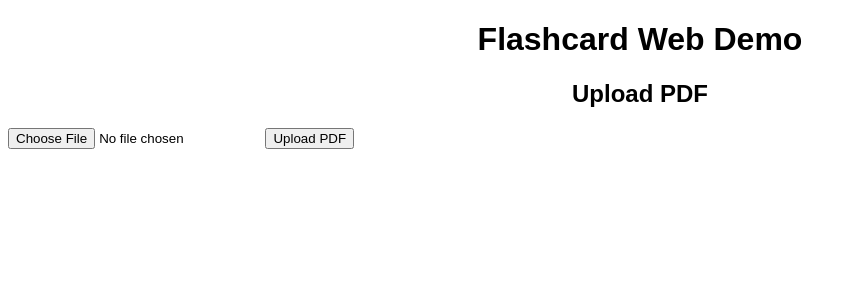
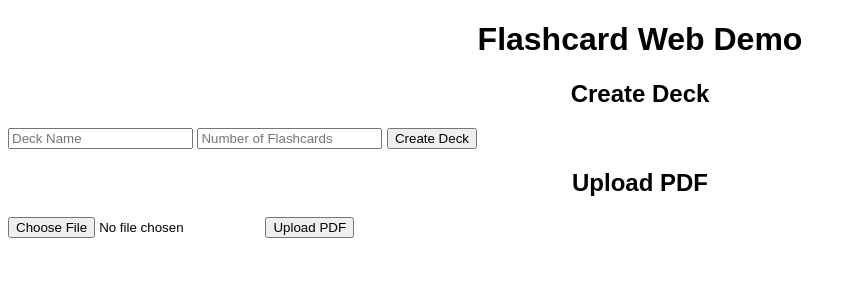
Before and after one commit to Temda/Flashcard-PDF, a Flask app: page / in a window 1280 px wide. Shown: the top 300 px of the page, without its empty margins (0-856 px from the left). Run offline with Flask 3, Linux system fonts and the light colour scheme.

Commit message:
update template and javascript Mock Data flashcards :)

```diff
--- a/backend/routes.py
+++ b/backend/routes.py
@@ -17,16 +17,39 @@ def upload_file():
     if file and allowed_file(file.filename):
         text = extract_text_from_pdf(file)
         flashcards = generate_flashcards(text)
-        return jsonify(flashcards)
+        # print(text)
+        return jsonify(flashcards), 200
     return jsonify({'error': 'Invalid file type'}), 400
 
 def allowed_file(filename):
     return '.' in filename and filename.rsplit('.', 1)[1].lower() in app.config['ALLOWED_EXTENSIONS']
 
+# Mock Data Testing
 def generate_flashcards(text):
+    mock_flashcards = [
+        {"front": "Artificial Intelligence", "back": "ปัญญาประดิษฐ์"},
+        {"front": "Machine Learning", "back": "การเรียนรู้ของเครื่อง"},
+        {"front": "Neural Network", "back": "เครือข่ายประสาทเทียม"},
+        {"front": "Deep Learning", "back": "การเรียนรู้เชิงลึก"},
+        {"front": "Natural Language Processing", "back": "การประมวลผลภาษาธรรมชาติ"},
+    ]
+
     sentences = text.split('\n')
+
     flashcards = []
-    for sentence in sentences:
-        translation = translate_text(sentence)
-        flashcards.append({'front': sentence, 'back': translation})
+    for i, sentence in enumerate(sentences):
+        if i < len(mock_flashcards):
+            flashcards.append(mock_flashcards[i])
+        else:
+            flashcards.append({'front': sentence, 'back': sentence})
+
     return flashcards
+
+# รอ เชื่อมต่อกับ AI
+# def generate_flashcards(text):
+#     sentences = text.split('\n')
+#     flashcards = []
+#     for sentence in sentences:
+#         translation = translate_text(sentence)
+#         flashcards.append({'front': sentence, 'back': translation})
+#     return flashcards
--- a/backend/static/js/scripts.js
+++ b/backend/static/js/scripts.js
@@ -1,5 +1,11 @@
 let deck = [];
 let currentCardIndex = 0;
+
+function createDeck() {
+    const deckName = document.getElementById('deckName').value;
+    const numFlashcards = document.getElementById('numFlashcards').value;
+    console.log(`Deck created: ${deckName} with ${numFlashcards} flashcards`);
+}
 
 function uploadPDF() {
     const pdfFile = document.getElementById('pdfFile').files[0];
--- a/backend/templates/index.html
+++ b/backend/templates/index.html
@@ -8,6 +8,12 @@
 </head>
 <body>
     <h1>Flashcard Web Demo</h1>
+    <div>
+        <h2>Create Deck</h2>
+        <input type="text" id="deckName" placeholder="Deck Name">
+        <input type="number" id="numFlashcards" placeholder="Number of Flashcards">
+        <button onclick="createDeck()">Create Deck</button>
+    </div>
     <div>
         <h2>Upload PDF</h2>
         <input type="file" id="pdfFile">
```
Also changed, not shown: README.md.
